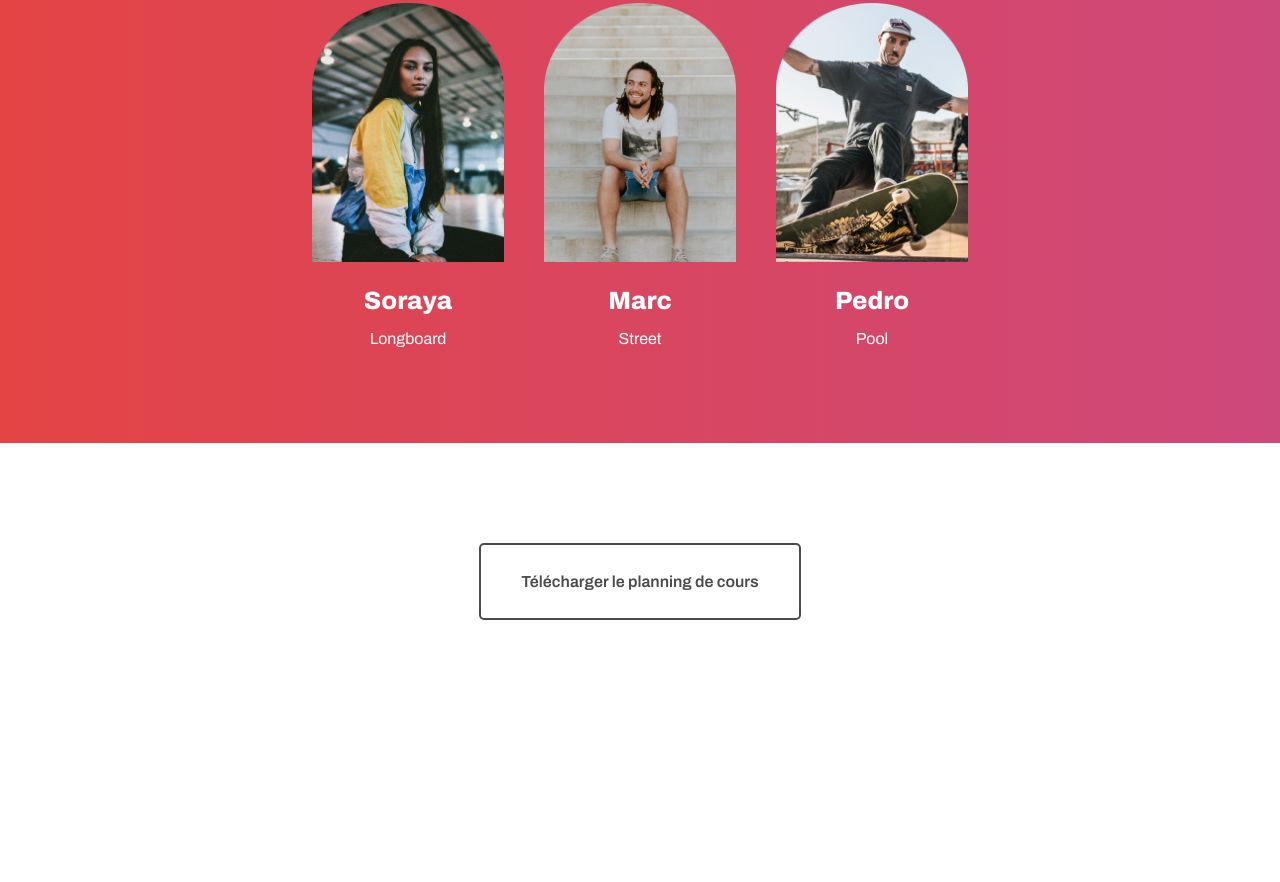
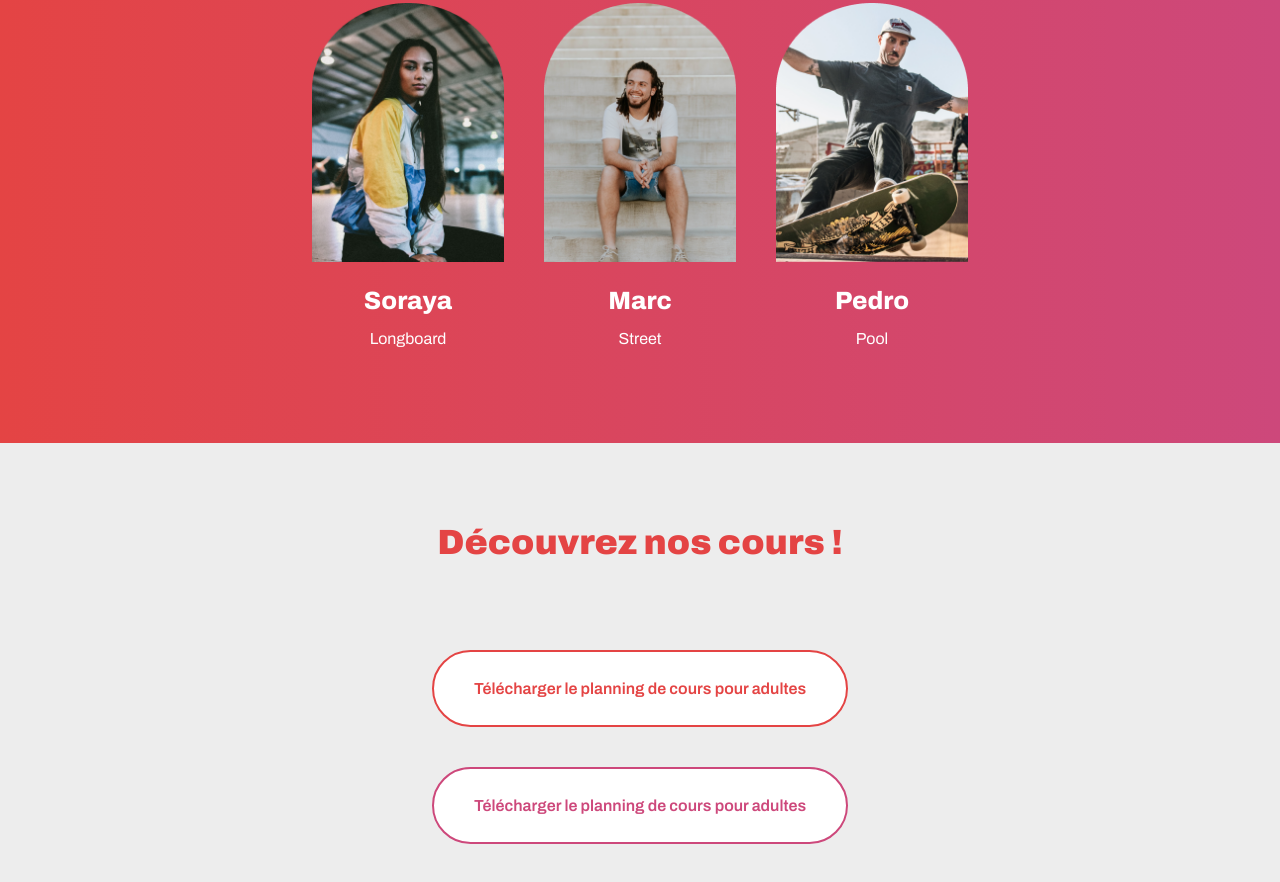
Before and after one commit to CodingIBao/riding-cities, a plain HTML site: page index.html in a window 1280 px wide. Shown: the part 1517-2399 px from the top of the page. Before the commit the page ends 2237 px from the top, so only its background shows below. Drawn offline with Linux system fonts and the light colour scheme.

Commit message:
Add title for 'Discover Our Courses' section + update text, colors, and first button link + add second button with required CSS classes
End of project

```diff
--- a/index.html
+++ b/index.html
@@ -86,10 +86,18 @@
             </article>
           </div>
         </section>
-        <section>
-          <div class="directionRow">
-            <a class="button buttonDrakGreyColor" href="documents/planning"
-              >Télécharger le planning de cours</a
+        <section class="sectionLightGreyBackground">
+          <h2>Découvrez nos cours !</h2>
+          <div class="directionColumn">
+            <a
+              class="button buttonMainColor buttonRounded buttonHighlight"
+              href="./documents/planning-adultes.pdf"
+              >Télécharger le planning de cours pour adultes</a
+            >
+            <a
+              class="button buttonSecondColor buttonRounded buttonHighlight"
+              href="./documents/planning-enfants.pdf"
+              >Télécharger le planning de cours pour adultes</a
             >
           </div>
         </section>
```
